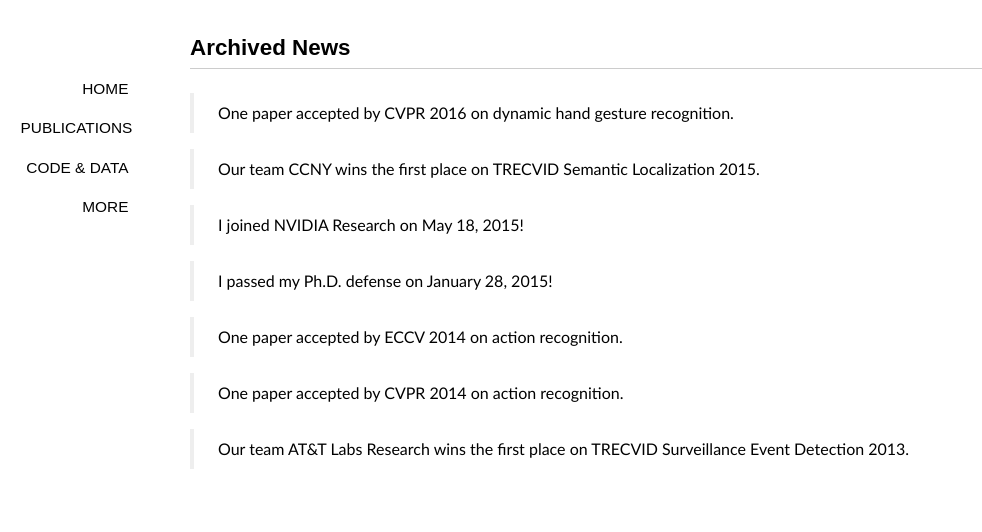
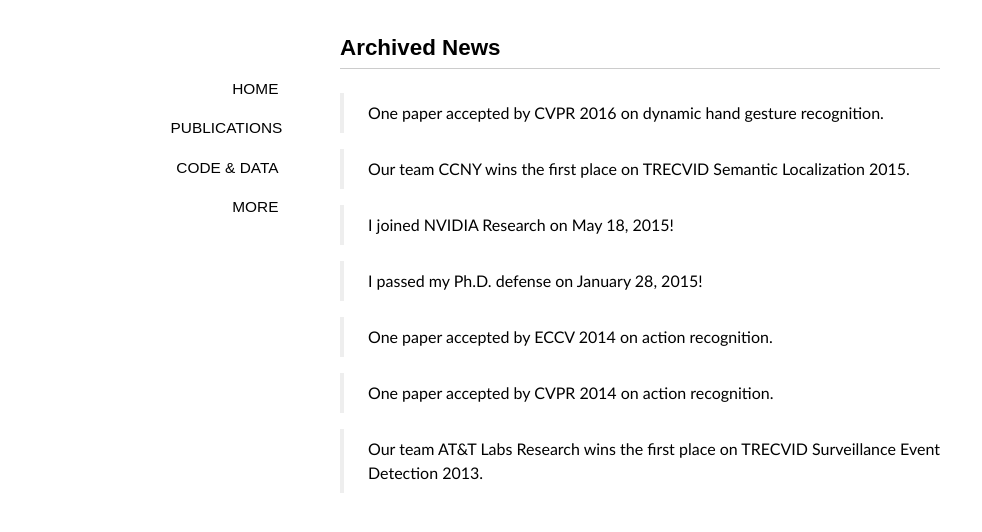
Before and after one commit to xiaodongyang/xiaodongyang.github.io, a Jekyll site: the page built from news.md, in a window 1280 px wide. Shown: the top 532 px of the page, without its empty margins (0-982 px from the left). Built offline with Jekyll 4.4.1, drawn with Linux system fonts in a browser that asks for light colours; some web fonts are replaced.

Commit message:
Update style.css

```diff
--- a/media/css/style.css
+++ b/media/css/style.css
@@ -25,7 +25,7 @@
 blockquote{display:block;text-align:justify;border-left:4px solid #eeeeee;}
 blockquote{margin:1em 0em;padding-left:1.5em;}
 blockquote p{margin:0;padding:.5em 0;}
-#container{width:900px;margin:2em auto;display:block;padding:0 2em;}
+#container{width:600px;margin:2em auto;display:block;padding:0 2em;}
 .content{font-size:16px;line-height:24px;}
 .content h1{padding:.5em 0;}
 .content img{max-width:600px;display:block;margin:4px auto;-webkit-box-shadow:#999 1px 1px 4px;-moz-box-shadow:#999 1px 1px 4px;box-shadow:#999 1px 1px 4px;}
```
